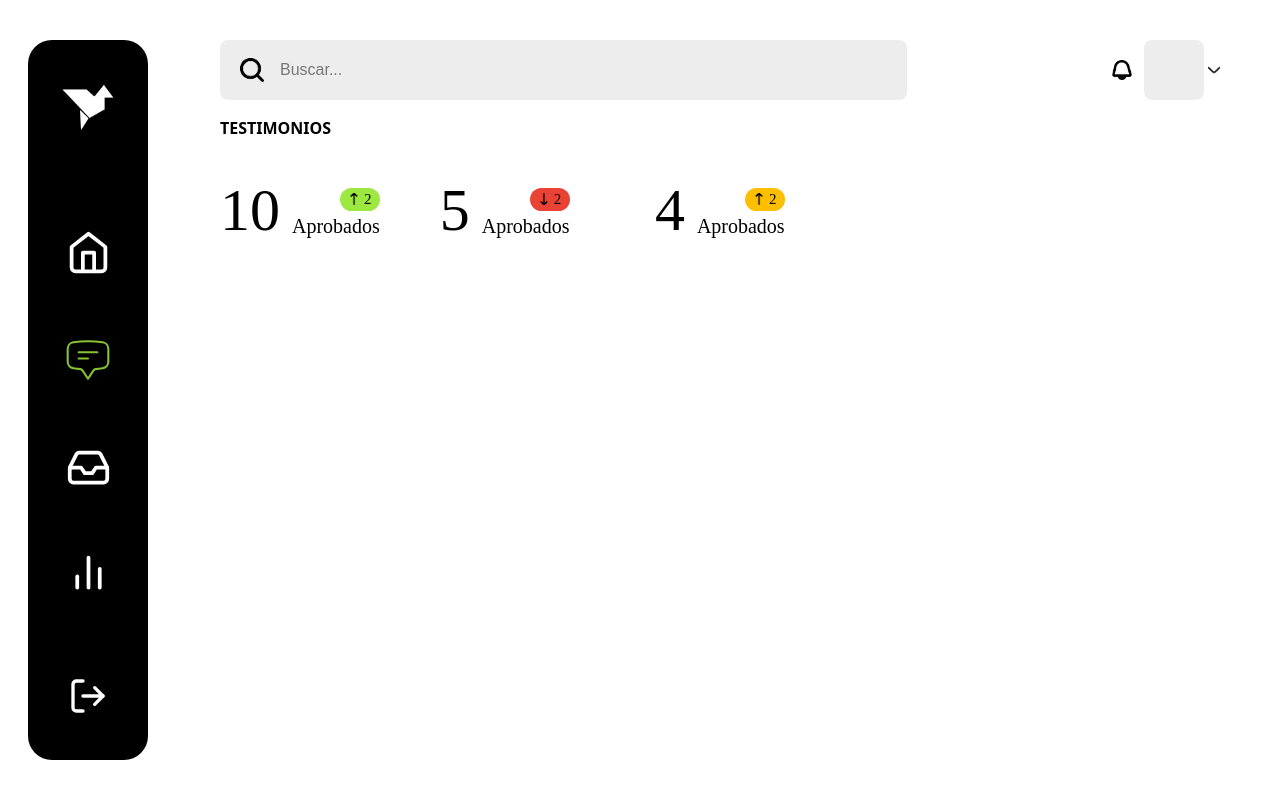
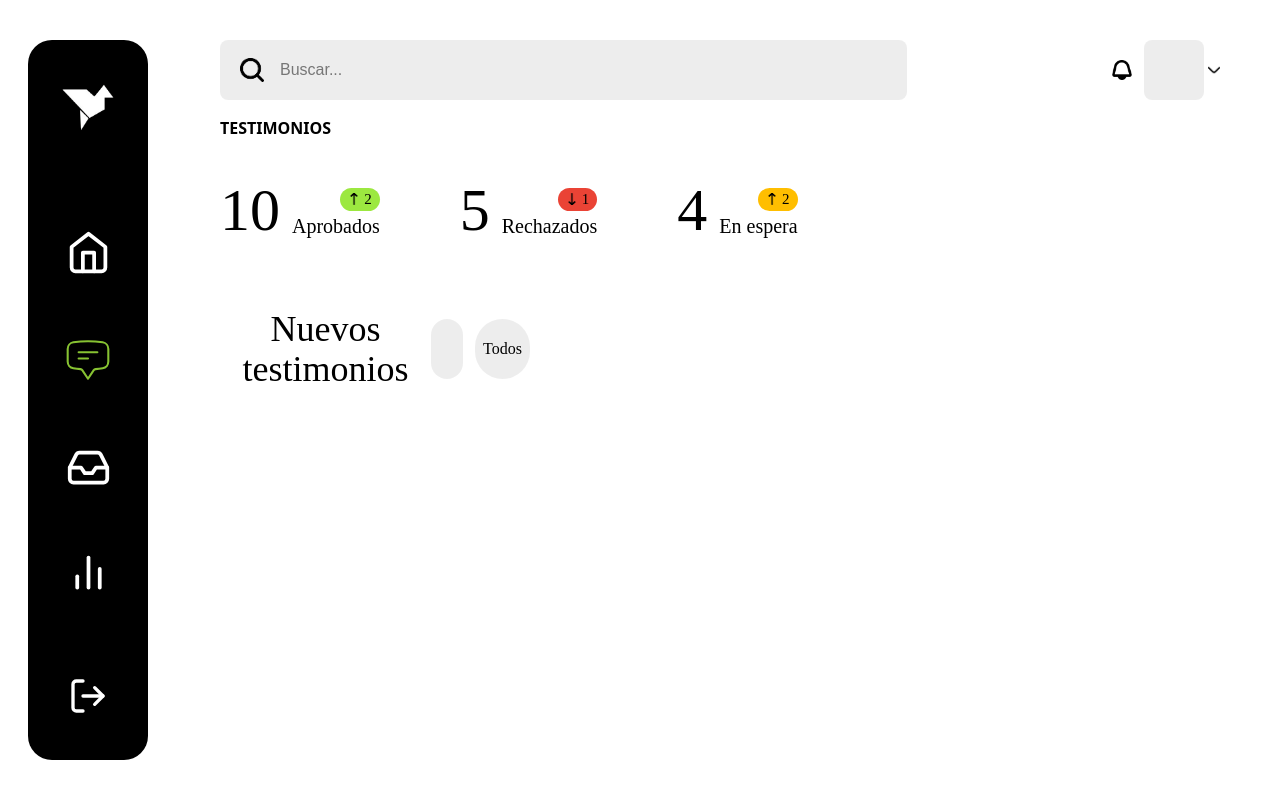
Before and after one commit to Juan-Lozano-M/GODPROYECTO, a React (Vite) app: page /testimonials in a window 1280 px wide. Built offline with nearby package versions, Linux system fonts and the light colour scheme; a web font is replaced by a local one.

Commit message:
Actualizacion diseño testimonios

```diff
--- /dev/null
+++ b/src/components/admin/TestimonialStat.jsx
@@ -0,0 +1,23 @@
+const TestimonialStat = ({ value, indicator, label, iconSrc, bgColor }) => {
+
+    return (
+
+        <div className="flex h-auto w-auto">
+          <div className="w-auto">
+            <h1 className="font-adlam text-6xl"> {value} </h1>
+          </div>
+          <div className="flex flex-col items-end h-full w-auto ml-3 mt-2">
+          <div
+                className="flex justify-center items-center gap-1 px-2 rounded-full px-"
+                style={{ backgroundColor: bgColor }}
+          >
+              <img src={iconSrc} className="h-3" alt="Flecha" />
+              <p className="text-[15px] font-adlam"> {indicator} </p>
+            </div>
+            <p className="font-adlam text-[20px]"> {label} </p>
+          </div>
+        </div>
+      );
+    };
+
+export default TestimonialStat;
--- a/src/pages/Admin/Testimonial.jsx
+++ b/src/pages/Admin/Testimonial.jsx
@@ -1,10 +1,11 @@
 import React from "react";
 import Sidebar from "../../components/Sidebar";
+import TestimonialStat from "../../components/admin/TestimonialStat";
+import Search from "../../components/admin/Search";
 
+import filtroTestimonial from "../../assets/icons/filtroTestimonial.png"
 import flechaTestimonialArriba from "../../assets/icons/flechaTestimonialArriba.png"
 import flechaTestimonialAbajo from "../../assets/icons/flechaTestimonialAbajo.png"
-
-import Search from "../../components/admin/Search"
 
 function Testimonials() {
   return (
@@ -12,55 +13,58 @@ function Testimonials() {
     <div className="h-full m-7 sm:mt-10 md:ml-55 md:mr-15">
 
       {/* Buscador */}
-      <div className="2xl:ml-170">
-        <Search/>
+      <div className="2xl:ml-210">
+        <Search />
       </div>
 
+      {/* Titulo */}
         <div className="">
           <h1 className="2xl:text-5xl font-bold"> TESTIMONIOS </h1>
         </div>
 
-      <div className="flex mt-10 gap-15 h-auto w-[59%]">
-        <div className="flex h-auto w-45">
-          <div className="w-auto">
-            <h1 className="font-adlam text-6xl"> 10 </h1>
+      {/* Estados de los testimonios */}
+      <div className="flex mt-10 gap-20 h-auto w-[59%]">
+        <TestimonialStat
+          value={10}
+          indicator={2}
+          label="Aprobados"
+          iconSrc={flechaTestimonialArriba}
+          bgColor="#9CE840"
+        />
+
+        <TestimonialStat
+          value={5}
+          indicator={1}
+          label="Rechazados"
+          iconSrc={flechaTestimonialAbajo}
+          bgColor="#EA4335"
+        />
+
+        <TestimonialStat
+          value={4}
+          indicator={2}
+          label="En espera"
+          iconSrc={flechaTestimonialArriba}
+          bgColor="#FFBE00"
+        />
+      </div>
+
+      {/* Seccion testimonios */}
+      <div className="flex items-center justify-between mt-15 py-2 w-[31%] h-auto">
+        <button>
+          <p className="text-4xl font-adlam"> Nuevos testimonios </p>
+        </button>
+        <div className="flex gap-3">
+          <div className="rounded-full p-4 bg-black/7">
+            <img src={filtroTestimonial} className="h-7" alt="Icono filtro" />
           </div>
-          <div className="flex flex-col items-end h-full w-auto ml-3 mt-2">
-            <div className="flex justify-center items-center gap-1 bg-[#9CE840] rounded-full w-10">
-              <img src={flechaTestimonialArriba} className="h-3" alt="" />
-              <p className="text-[15px] font-adlam"> 2 </p>
-            </div>
-            <p className="font-adlam text-[20px]"> Aprobados </p>
-          </div>
+          <button className="flex items-center rounded-full px-2 bg-black/7">
+            <p className="font-adlam"> Todos </p>
+          </button>
         </div>
+      </div>
 
-        <div className="flex h-auto w-45">
-          <div className="w-auto">
-            <h1 className="font-adlam text-6xl"> 5 </h1>
-          </div>
-          <div className="flex flex-col items-end h-full w-auto ml-3 mt-2">
-            <div className="flex justify-center items-center gap-1 bg-[#EA4335] rounded-full w-10">
-              <img src={flechaTestimonialAbajo} className="h-3" alt="" />
-              <p className="text-[15px] font-adlam"> 2 </p>
-            </div>
-            <p className="font-adlam text-[20px]"> Aprobados </p>
-          </div>
-        </div>
 
-        <div className="flex h-auto w-45">
-          <div className="w-auto">
-            <h1 className="font-adlam text-6xl"> 4 </h1>
-          </div>
-          <div className="flex flex-col items-end h-full w-auto ml-3 mt-2">
-            <div className="flex justify-center items-center gap-1 bg-[#FFBE00] rounded-full w-10">
-              <img src={flechaTestimonialArriba} className="h-3" alt="" />
-              <p className="text-[15px] font-adlam"> 2 </p>
-            </div>
-            <p className="font-adlam text-[20px]"> Aprobados </p>
-          </div>
-        </div>
-
-      </div>
 
       {/* Sección de la barra lateral */}
       <div>
```
Also changed, not shown: src/assets/icons/filtroTestimonial.png (added), src/assets/icons/iconFilter.png (deleted).
